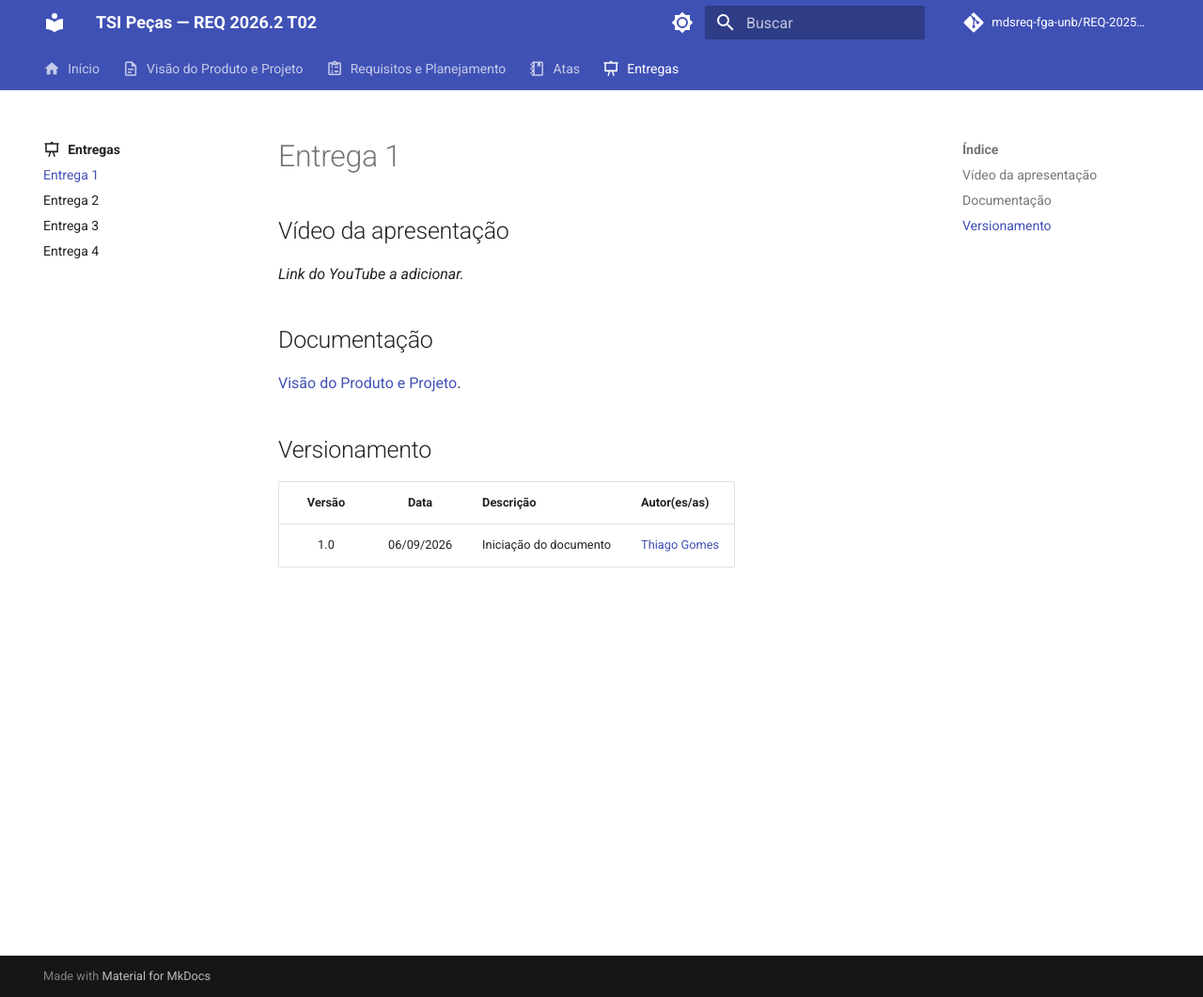
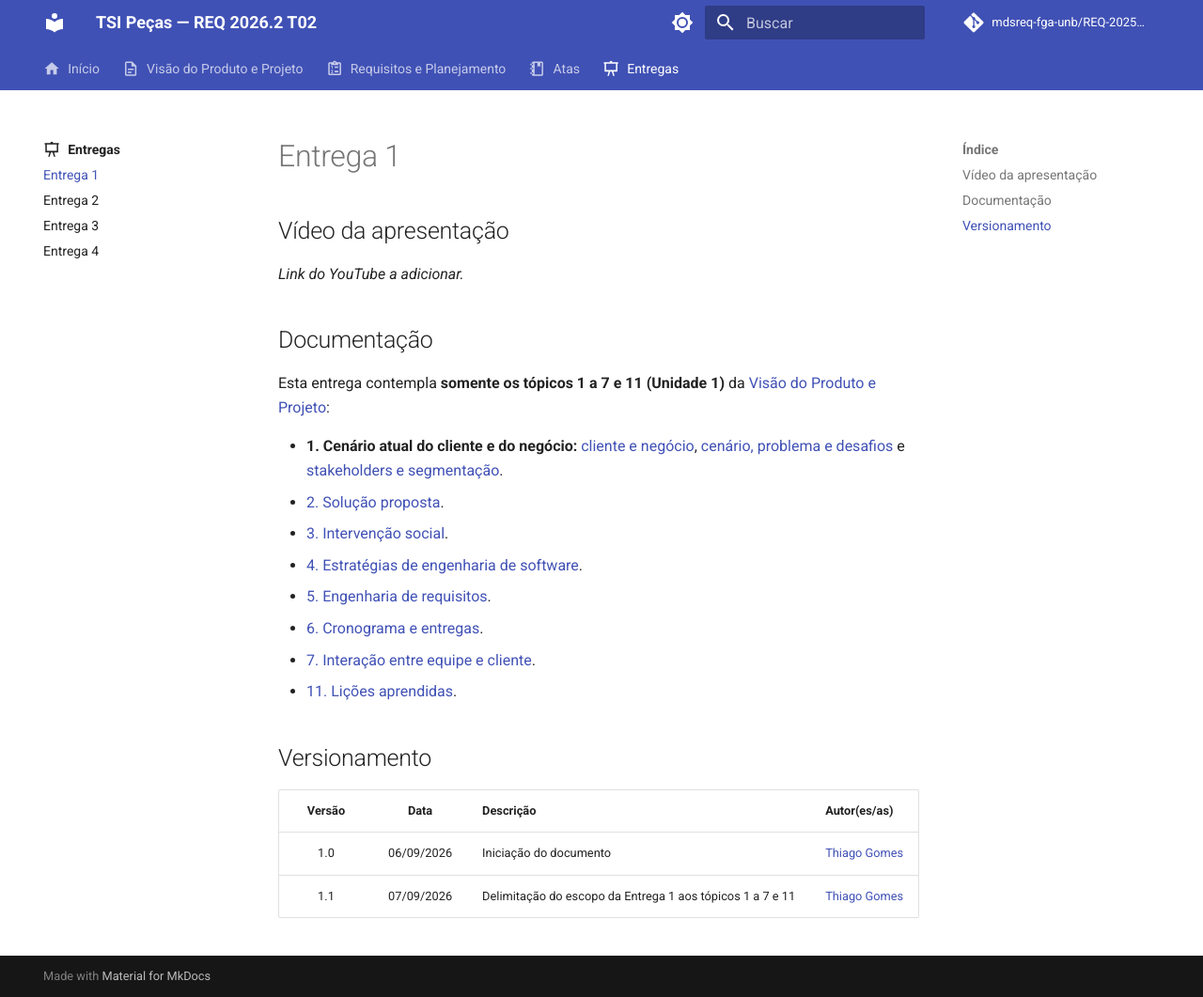
Before and after one commit to mdsreq-fga-unb/REQ-202562-T02-TSI-AutoPecas, an MkDocs documentation site: the page built from docs/entregas/entrega-1.md, in a window 1280 px wide and 1061 px high. Shown: the whole window at 94% size. Built offline with MkDocs 1.6.1 and Material for MkDocs 9.7.7, drawn with Linux system fonts in a browser that asks for light colours; comment, search, counter and statistics services are not loaded.

Commit message:
docs: adiciona escopo de entregas

```diff
--- a/docs/entregas/entrega-1.md
+++ b/docs/entregas/entrega-1.md
@@ -6,10 +6,20 @@ _Link do YouTube a adicionar._
 
 ## Documentação
 
-[Visão do Produto e Projeto](../visao-produto/index.md).
+Esta entrega contempla **somente os tópicos 1 a 7 e 11 (Unidade 1)** da [Visão do Produto e Projeto](../visao-produto/index.md):
+
+- **1. Cenário atual do cliente e do negócio:** [cliente e negócio](../visao-produto/cliente-e-negocio.md), [cenário, problema e desafios](../visao-produto/cenario-problema-e-desafios.md) e [stakeholders e segmentação](../visao-produto/stakeholders-e-segmentacao.md).
+- [2. Solução proposta](../visao-produto/solucao-e-caracteristicas.md).
+- [3. Intervenção social](../visao-produto/intervencao-social.md).
+- [4. Estratégias de engenharia de software](../visao-produto/estrategias-engenharia-de-software.md).
+- [5. Engenharia de requisitos](../visao-produto/engenharia-de-requisitos.md).
+- [6. Cronograma e entregas](../visao-produto/cronograma-e-entregas.md).
+- [7. Interação entre equipe e cliente](../visao-produto/interacao-equipe-cliente.md).
+- [11. Lições aprendidas](../visao-produto/licoes-aprendidas.md).
 
 ## Versionamento
 
-| Versão | Data | Descrição | Autor(es/as) |
-| :----: | :--: | --- | --- |
-| 1.0 | 06/09/2026 | Iniciação do documento | [Thiago Gomes](https://github.com/thgomxs) |
+| Versão |    Data    | Descrição                                                 | Autor(es/as)                               |
+| :----: | :--------: | --------------------------------------------------------- | ------------------------------------------ |
+|  1.0   | 06/09/2026 | Iniciação do documento                                    | [Thiago Gomes](https://github.com/thgomxs) |
+|  1.1   | 07/09/2026 | Delimitação do escopo da Entrega 1 aos tópicos 1 a 7 e 11 | [Thiago Gomes](https://github.com/thgomxs) |
```
Also changed, not shown: docs/entregas/index.md (+2 -1 lines).
